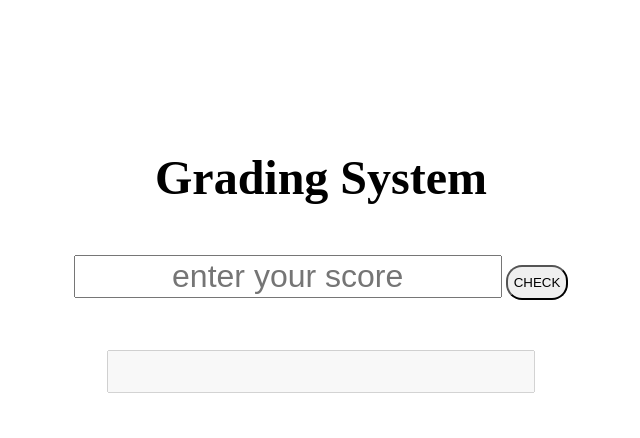
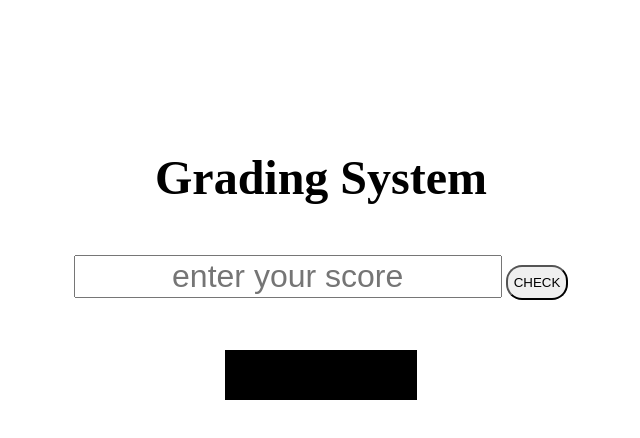
Before and after one commit to iPappyDev/Grading-System, a plain HTML site: page index.html in a window 1280 px wide. Both pictures are taken after a click on the button "CHECK". Shown: the whole page, without its empty margins (319-959 px from the left). Drawn offline with Linux system fonts and the light colour scheme.

Commit message:
the js files works fine

```diff
--- a/index.html
+++ b/index.html
@@ -9,14 +9,12 @@
 </head>
 <body>
     <center>
-        <section style="margin-top: 150px;">
+        <section>
             <h1>Grading System</h1>
-            <input type="text" placeholder="enter your score">
-            <button>CHECK</button>
+            <input type="text" id="userScore" placeholder="enter your score">
+            <button onclick="check()">CHECK</button>
         </section>
-        <div>
-            <input type="text" disabled id="outcome">
-        </div>
+        <div id="disp"></div>
     </center>
 
     <script src="index.js"></script>
--- a/style.css
+++ b/style.css
@@ -1,6 +1,9 @@
 *{
     top: 0;
     margin: 0;
+}
+section{
+   margin-top: 150px;
 }
 h1{
     font-size: 3em;
@@ -14,3 +17,16 @@ button{
     height: 35px;
     border-radius: 16px;
 }
+div{
+    height: 50px;
+    width: 15%;
+    margin-top: 50px;
+    background-color: black;
+    text-align: center;
+}
+h2{
+    padding-top: 10px;
+}
+@media all and (min-width:320px) and (max-width:425px){
+
+}
```
